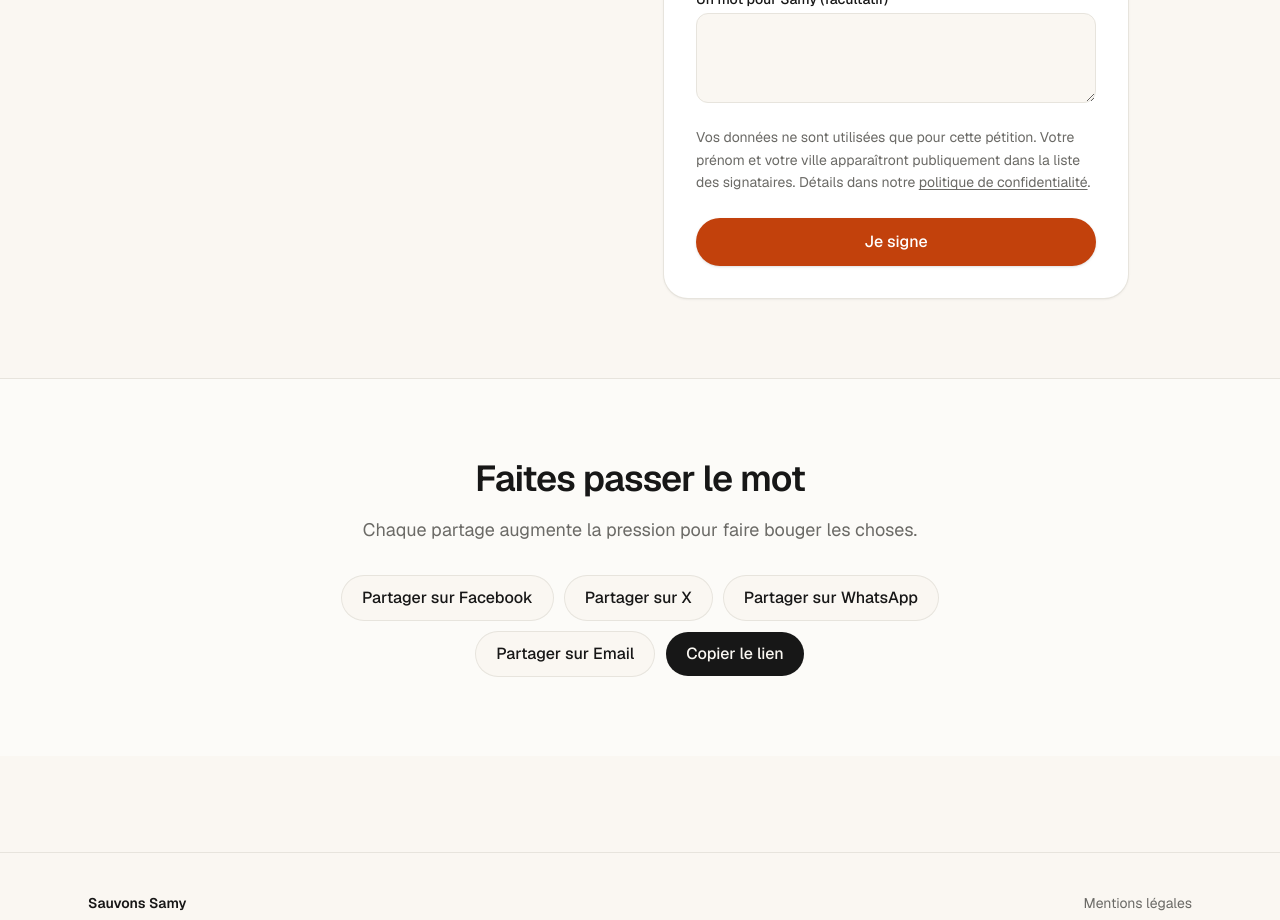
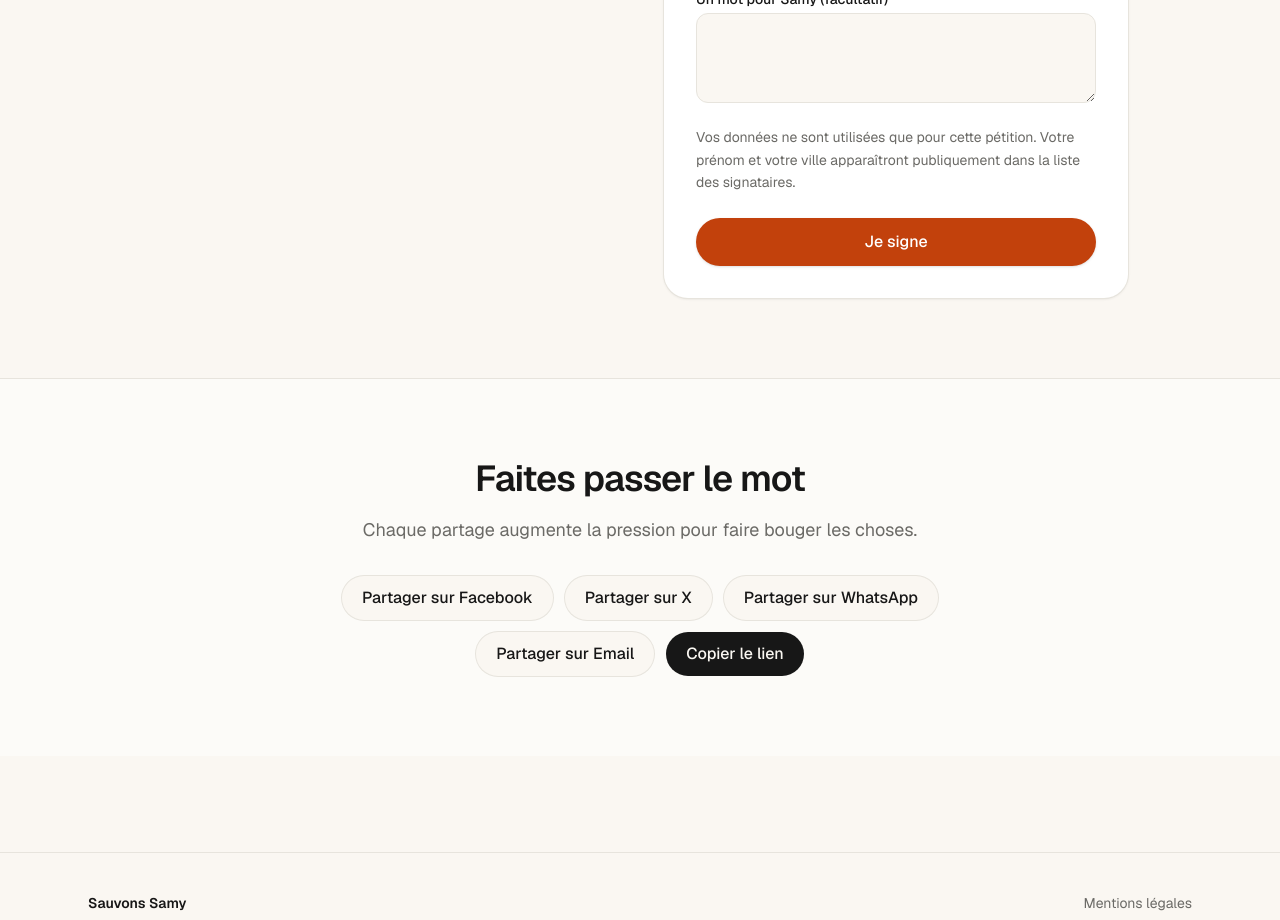
Before and after one commit to eventures-io/save-samy, a Next.js app: page /fr in a window 1280 px wide. Shown: the part 2260-3180 px from the top of the page. Built offline with nearby package versions, Linux system fonts and the light colour scheme; no server answers.

Commit message:
copy: drop privacy-policy link from petition consent note
Privacy policy is still linked from the footer; keeping it off the form
tightens the copy.

Co-Authored-By: Claude Opus 4.7 (1M context) <noreply@anthropic.com>

```diff
--- a/components/petition-form.tsx
+++ b/components/petition-form.tsx
@@ -3,7 +3,6 @@
 import { useActionState, useId, useRef, useEffect } from "react";
 import { useTranslations } from "next-intl";
 import { useFormStatus } from "react-dom";
-import { Link } from "@/i18n/navigation";
 import { signPetition, type SignState } from "@/lib/petition/actions";
 
 const initial: SignState = { status: "idle" };
@@ -45,18 +44,7 @@ export function PetitionForm() {
         </label>
       </div>
 
-      <p className="text-sm text-muted leading-relaxed">
-        {t.rich("consentNote", {
-          link: (chunks) => (
-            <Link
-              href="/privacy"
-              className="underline underline-offset-2 hover:text-accent"
-            >
-              {chunks}
-            </Link>
-          ),
-        })}
-      </p>
+      <p className="text-sm text-muted leading-relaxed">{t("consentNote")}</p>
 
       <SubmitButton />
 
--- a/messages/fr.json
+++ b/messages/fr.json
@@ -43,7 +43,7 @@
     "email": "Adresse e-mail",
     "city": "Ville (facultatif)",
     "comment": "Un mot pour Samy (facultatif)",
-    "consentNote": "Vos données ne sont utilisées que pour cette pétition. Votre prénom et votre ville apparaîtront publiquement dans la liste des signataires. Détails dans notre <link>politique de confidentialité</link>.",
+    "consentNote": "Vos données ne sont utilisées que pour cette pétition. Votre prénom et votre ville apparaîtront publiquement dans la liste des signataires.",
     "submit": "Je signe",
     "submitting": "Envoi en cours…",
     "success": "Merci. Votre signature a bien été enregistrée.",
--- a/messages/nl.json
+++ b/messages/nl.json
@@ -43,7 +43,7 @@
     "email": "E-mailadres",
     "city": "Stad (optioneel)",
     "comment": "Een woord voor Samy (optioneel)",
-    "consentNote": "Uw gegevens worden uitsluitend voor deze petitie gebruikt. Uw voornaam en stad verschijnen openbaar in de lijst van ondertekenaars. Details in ons <link>privacybeleid</link>.",
+    "consentNote": "Uw gegevens worden uitsluitend voor deze petitie gebruikt. Uw voornaam en stad verschijnen openbaar in de lijst van ondertekenaars.",
     "submit": "Ik teken",
     "submitting": "Bezig met verzenden…",
     "success": "Dank u. Uw handtekening is geregistreerd.",
```
